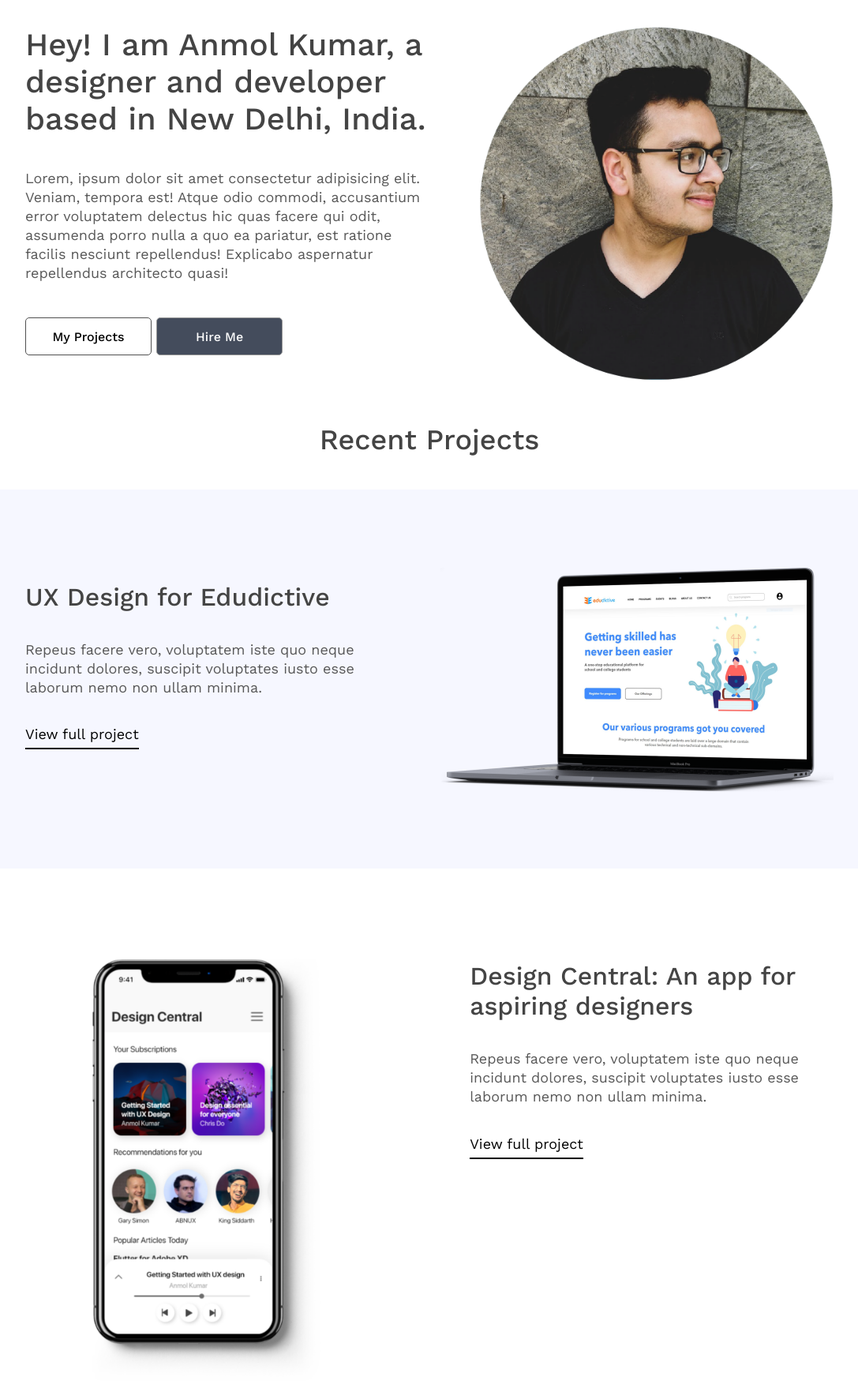
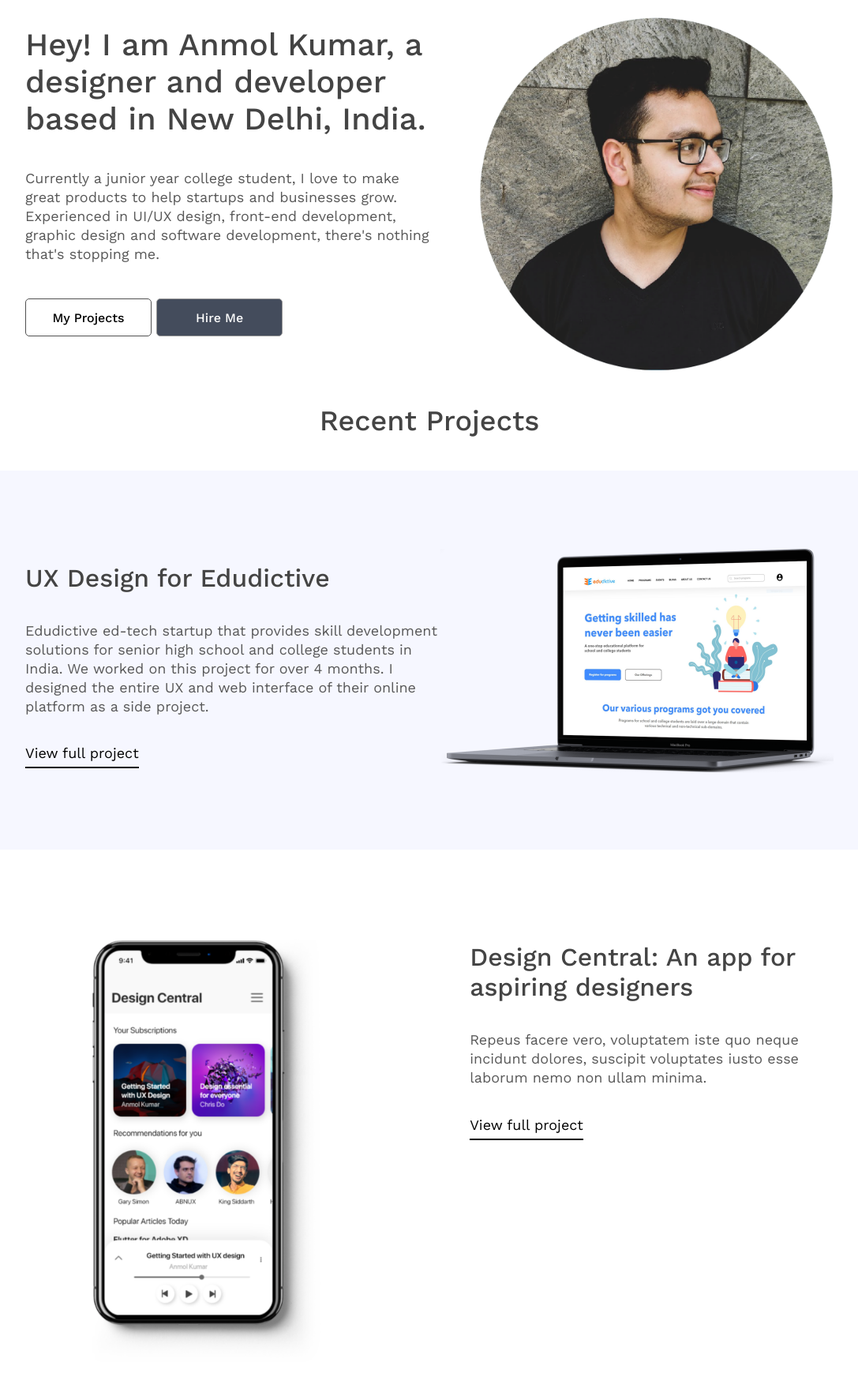
Before and after one commit to anmolkr186/personal-portfolio, a PHP site: page / in a window 1280 px wide. Shown: the part 125-1874 px from the top of the page at 79% size, without its empty margins (96-1183 px from the left). Run offline with PHP 8.4, Linux system fonts and the light colour scheme; some libraries are stand-ins or nearby versions.

Commit message:
added intro text

```diff
--- /dev/null
+++ b/app.js
@@ -0,0 +1,23 @@
+const navSlide = () => {
+    const burger = document.querySelector('.burger');
+    const nav = document.querySelector('.nav-links');
+    const navLinks = document.querySelectorAll('.nav-links li');
+
+
+    burger.addEventListener('click', () => {
+        nav.classList.toggle('nav-active');
+
+        //Animate nav links
+        navLinks.forEach((link, index) => {
+            if (link.style.animation) {
+                link.style.animation = ``;
+            } else {
+                link.style.animation = `navLinkFade 0.5s ease forward ${index / 7 + 1.5}s`;
+            }
+        });
+
+    });
+
+}
+
+navSlide();
--- a/index.html
+++ b/index.html
@@ -6,8 +6,7 @@
     <meta name="viewport" content="width=device-width, initial-scale=1.0">
     <title>Home</title>
     <link rel="stylesheet" href="https://cdnjs.cloudflare.com/ajax/libs/font-awesome/5.13.1/css/all.min.css">
-    <link href="https://fonts.googleapis.com/css2?family=Work+Sans:wght@100;200;300;400;500;600;700;800&display=swap"
-        rel="stylesheet">
+    <link href="https://fonts.googleapis.com/css2?family=Work+Sans:wght@100;200;300;400;500;600;700;800&display=swap" rel="stylesheet">
     <link rel="stylesheet" type="text/css" href="style1.css">
 
 </head>
@@ -22,6 +21,7 @@
                     <li><a href="#">My Work</a></li>
                     <li><a href="#">Contact Me</a></li>
                 </ul>
+
             </div>
         </nav>
     </header>
@@ -33,10 +33,9 @@
             <div class="intro">
                 <div class="intro-left">
                     <h1> Hey! I am Anmol Kumar, a designer and developer based in New Delhi, India.</h1>
-                    <p> Lorem, ipsum dolor sit amet consectetur adipisicing elit. Veniam, tempora est! Atque odio
-                        commodi, accusantium error voluptatem delectus hic quas facere qui odit, assumenda porro nulla a
-                        quo ea pariatur, est ratione facilis nesciunt repellendus! Explicabo aspernatur repellendus
-                        architecto quasi!</p>
+                    <p> Currently a junior year college student, I love to make great products to help startups and businesses grow. Experienced in UI/UX design, front-end development, graphic design and software development, there's nothing that's stopping
+                        me.
+                    </p>
                     <div class="btncontainer">
                         <button class="projects-button">My Projects</button>
                         <button class="hire-me">Hire Me</button>
@@ -52,10 +51,10 @@
     <div class="grey-container">
         <div class="container">
             <section class="con-flex">
-                <div class="content">
+                <div class="contentaa">
                     <h1>UX Design for Edudictive</h1>
-                    <p> Repeus facere vero, voluptatem iste quo neque incidunt dolores, suscipit voluptates iusto esse
-                        laborum nemo non ullam minima.</p>
+                    <p> Edudictive ed-tech startup that provides skill development solutions for senior high school and college students in India. We worked on this project for over 4 months. I designed the entire UX and web interface of their online platform
+                        as a side project.</p>
 
                     <a href="edudictive.html">View full project</a>
 
@@ -72,9 +71,7 @@
             <section class="con-flex">
                 <div class="content">
                     <h1>Design Central: An app for aspiring designers</h1>
-                    <p> Repeus facere vero, voluptatem iste quo neque incidunt dolores, suscipit voluptates iusto esse
-                        laborum nemo non
-                        ullam minima.</p>
+                    <p> Repeus facere vero, voluptatem iste quo neque incidunt dolores, suscipit voluptates iusto esse laborum nemo non ullam minima.</p>
                     <p class="link"><a href="#">View full project</a></p>
 
                     <!-- <button class="projects-button">Know more</button> -->
@@ -91,9 +88,7 @@
             <section class="con-flex">
                 <div class="content">
                     <h1>Logo Design for Ampviv</h1>
-                    <p> Repeus facere vero, voluptatem iste quo neque incidunt dolores, suscipit voluptates iusto esse
-                        laborum nemo non
-                        ullam minima.</p>
+                    <p> Repeus facere vero, voluptatem iste quo neque incidunt dolores, suscipit voluptates iusto esse laborum nemo non ullam minima.</p>
 
 
                     <a href="#">View full project</a>
@@ -111,9 +106,7 @@
             <section class="con-flex">
                 <div class="content">
                     <h1>Logo Design For Artophilic</h1>
-                    <p> Repeus facere vero, voluptatem iste quo neque incidunt dolores, suscipit voluptates iusto esse
-                        laborum nemo non
-                        ullam minima.</p>
+                    <p> Repeus facere vero, voluptatem iste quo neque incidunt dolores, suscipit voluptates iusto esse laborum nemo non ullam minima.</p>
 
                     <p class="link"><a href="#">View full project</a></p>
 
@@ -149,6 +142,7 @@
             </div>
         </div>
     </footer>
+    <script src="app.js"></script>
 
 
 </body>
--- a/style1.css
+++ b/style1.css
@@ -1,4 +1,5 @@
 /* Typography */
+
 
 /* Layout */
 
@@ -24,6 +25,7 @@ p {
     background-color: rgb(213, 216, 255);
     /* color: #fff; */
 }
+
 .fas {
     opacity: 0.5;
     transform: translate(0px, 0px);
@@ -90,6 +92,7 @@ nav a:hover {
     border-bottom: 2px black solid;
     transition-duration: 200ms;
 }
+
 .intro {
     display: flex;
     flex-direction: column;
@@ -182,6 +185,7 @@ nav a:hover {
 .con-flex p {
     margin: 2em 0em;
 }
+
 .con-flex a {
     text-decoration: none;
     color: black;
@@ -235,6 +239,7 @@ footer a {
     text-decoration: underline;
     color: rgb(75, 75, 75);
 }
+
 .footer-container {
     padding: 1em 0em;
     display: flex;
@@ -256,7 +261,7 @@ footer a {
     order: -1;
 }
 
-.social-media > * {
+.social-media>* {
     margin: 0em 0.5em;
 }
 
@@ -282,12 +287,12 @@ footer a {
     display: flex;
     flex-direction: column;
     justify-content: space-between;
-	/* height: 60vh; */
+    height: 75vh;
+    align-items: center;
     width: 90%;
     margin: auto;
     max-width: 1440px;
-	margin-bottom: 7em;
-
+    /* margin-bottom: 7em; */
     /* text-align: center; */
 }
 
@@ -336,8 +341,8 @@ footer a {
     justify-content: center;
 }
 
-.image-container{
-	margin:0% 10%;
+.image-container {
+    margin: 0% 10%;
     display: flex;
     flex-direction: column;
     justify-content: center;
@@ -367,12 +372,10 @@ footer a {
         justify-content: space-between;
         /* border: solid 1px red; */
     }
-
     .header-logo {
         margin: 0;
         /* border: solid 1px orange; */
     }
-
     nav ul {
         margin: 0;
         flex-direction: row;
@@ -393,7 +396,6 @@ footer a {
         /* border: solid 1px black; */
         width: 80%;
     }
-
     .intro {
         flex-direction: row;
         justify-content: space-between;
@@ -412,7 +414,6 @@ footer a {
         /* border: solid 1px red; */
         order: 0;
     }
-
     .con-flex {
         display: flex;
         flex-direction: row;
@@ -423,7 +424,6 @@ footer a {
     .con-flex .content {
         width: 45%;
     }
-
     .con-flex img {
         width: 50%;
         max-width: 500px;
@@ -435,20 +435,16 @@ footer a {
         font-size: 2rem;
         /* padding-bottom: 0.5em; */
     }
-
     .footer-container {
         flex-direction: row;
     }
-
     .footer-right {
         order: 0;
         flex-direction: row;
     }
-
     .follow-me {
         margin-right: 1em;
     }
-
     .project-header-container {
         display: flex;
         flex-direction: row;
@@ -456,23 +452,20 @@ footer a {
         width: 90%;
         justify-content: left;
         align-items: center;
+        margin-bottom: 7em;
         /* flex-flow: wrap; */
     }
-
     .project-header-info {
         align-items: flex-start;
     }
-
     .project-header-container h1 {
         font-size: 5rem;
         text-align: left;
         /* flex-flow: wrap; */
     }
-
     .project-header-container .mockimg {
         order: 0;
     }
-
     .project-icon {
         width: 40px;
         margin: 0em 0.25em;
@@ -480,14 +473,12 @@ footer a {
     .project-content-container {
         width: 60%;
     }
-
     .image-container-row {
         flex-direction: row;
         justify-content: space-around;
         margin: auto;
         max-width: 400px;
     }
-
     .image-container img {
         /* width: 70%; */
         margin: 1em;
```
Lines whose indentation alone changed are shown as unchanged.
